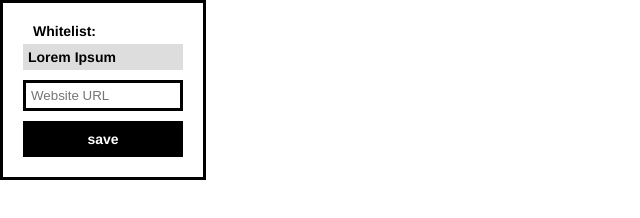
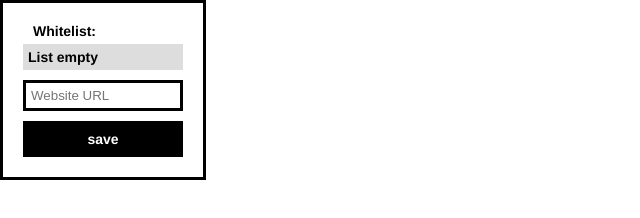
Before and after one commit to ninjabou/Copyable, a browser extension: page ui.html in a window 1280 px wide. Shown: the full height of the page, 0-640 px from the left. Drawn offline with Linux system fonts and the light colour scheme.

Commit message:
Add placeholder when whitelist empty

```diff
--- a/ui.html
+++ b/ui.html
@@ -5,9 +5,7 @@
     <body>
         <div id="main">
             <p style="margin-left: 10px; margin-bottom: 5px;">Whitelist:</p>
-            <div id="whitelist-box" contenteditable="true">
-                <p>Lorem Ipsum</p>
-            </div>
+            <div id="whitelist-box"><p></p></div>
             <form>
                 <input id="URL" type="text" placeholder="Website URL">
             </form>
@@ -40,6 +38,9 @@
                 scrollbar-width: none;  /* Firefox */
                 margin-bottom: 10px;
             }
+            #whitelist-box > p:empty::before{
+                content: "List empty";
+            }
             #whitelist-box::-webkit-scrollbar {
                 display: none;
             }
```
